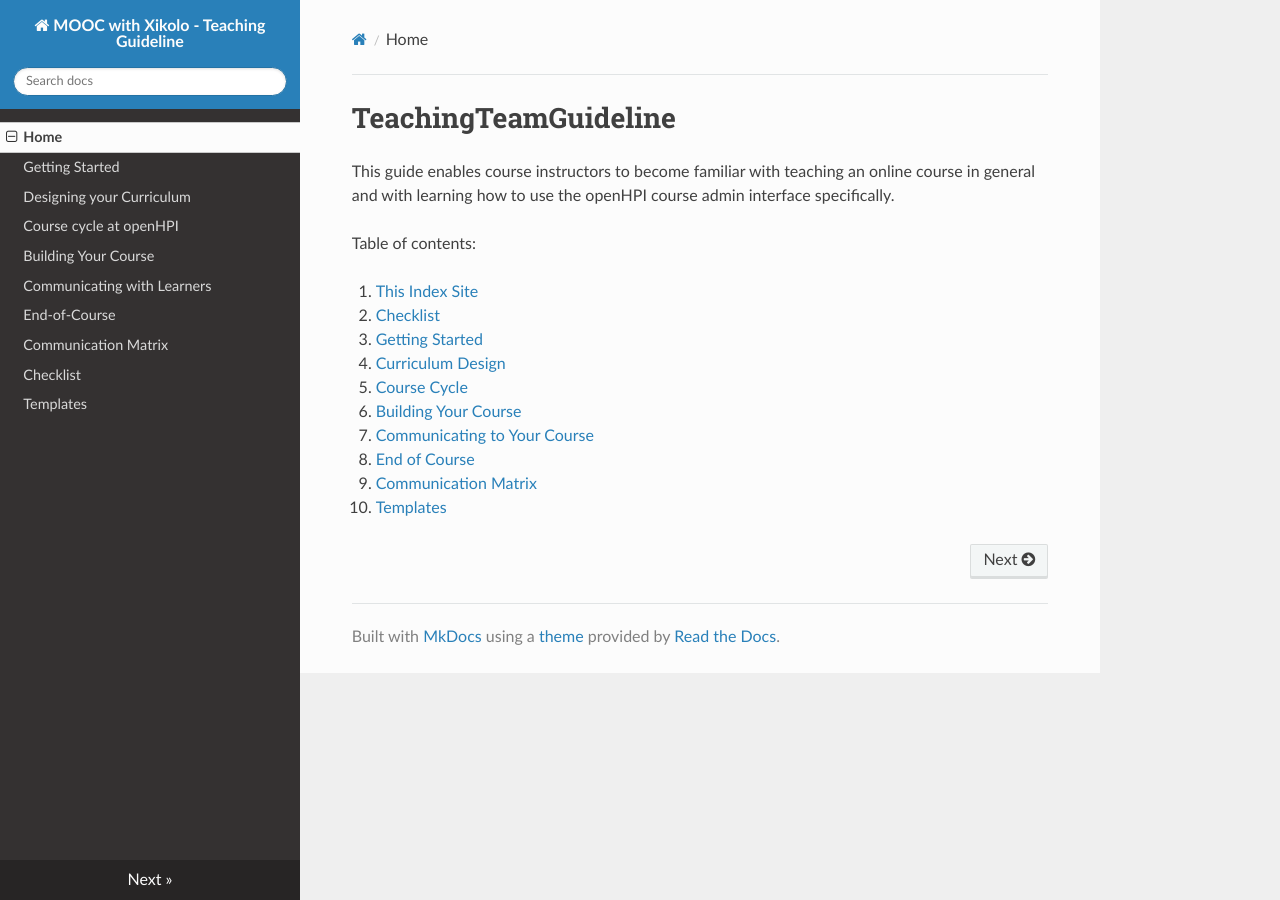
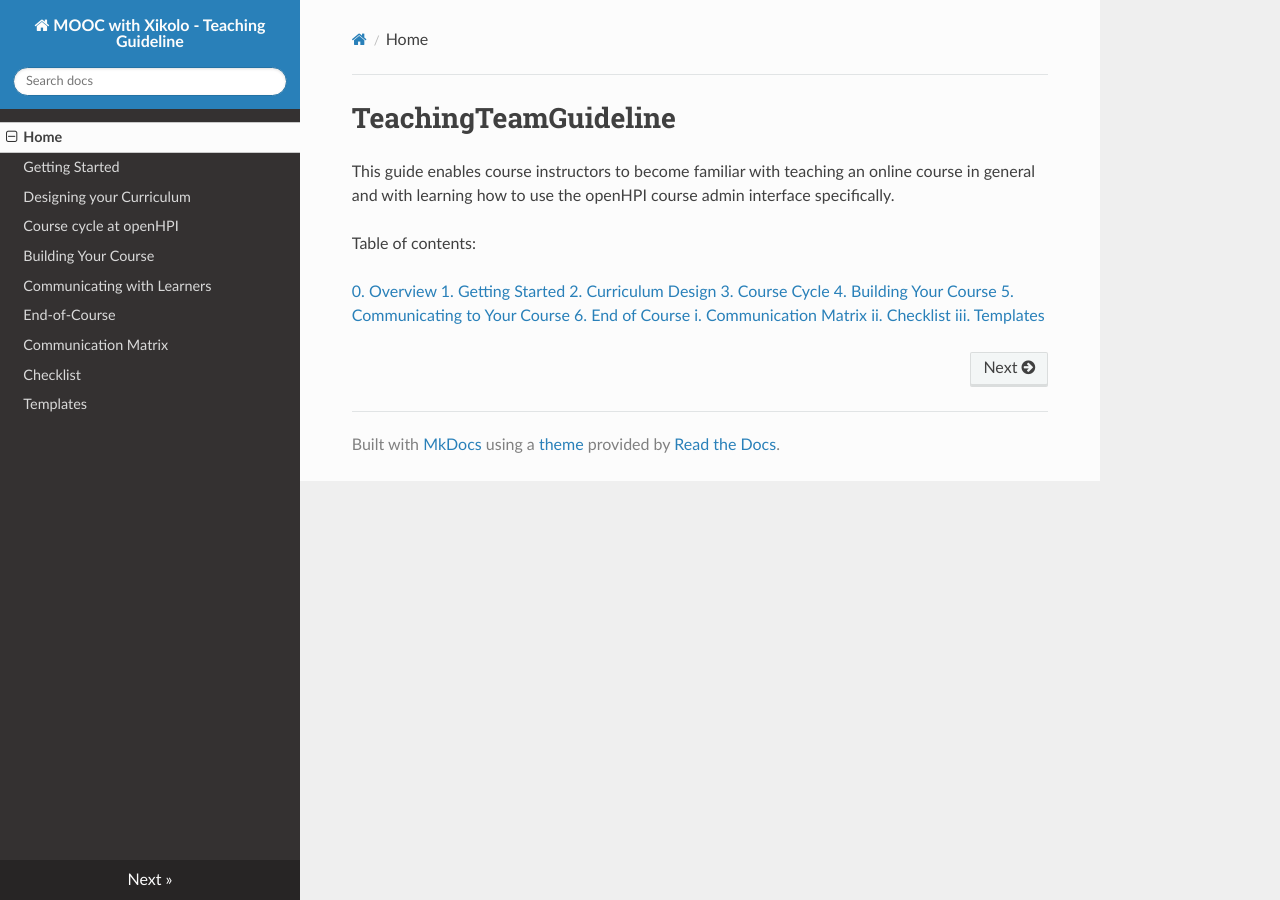
Before and after one commit to openHPI/TeachingTeamGuidelines, an MkDocs documentation site: the page built from docs/index.md, in a window 1280 px wide. Built offline with MkDocs 1.6.1, drawn with Linux system fonts in a browser that asks for light colours; nearby versions of some CDN libraries; old or Windows-style settings are respelled for this version of MkDocs.

Commit message:
Update index.md

```diff
--- a/docs/index.md
+++ b/docs/index.md
@@ -4,13 +4,13 @@ This guide enables course instructors to become familiar with teaching an online
 
 Table of contents:
 
-   1. [This Index Site](index.md)
-   2. [Checklist](checklist.md)
-   3. [Getting Started](01_getting-started.md)
-   4. [Curriculum Design](02_curriculum-design.md)
-   5. [Course Cycle](03_course-cycle_schedule.md)
-   6. [Building Your Course](04_adding-content.md)
-   7. [Communicating to Your Course](05_community-management.md)
-   8. [End of Course](06_end-of-course.md)
-   9. [Communication Matrix](07_communication-matrix.md)
-   10. [Templates](templates.md)
+   [0. Overview](index.md)
+   [1. Getting Started](01_getting-started.md)
+   [2. Curriculum Design](02_curriculum-design.md)
+   [3. Course Cycle](03_course-cycle_schedule.md)
+   [4. Building Your Course](04_adding-content.md)
+   [5. Communicating to Your Course](05_community-management.md)
+   [6. End of Course](06_end-of-course.md)
+   [i. Communication Matrix](07_communication-matrix.md)
+   [ii. Checklist](checklist.md)
+   [iii. Templates](templates.md)
```
